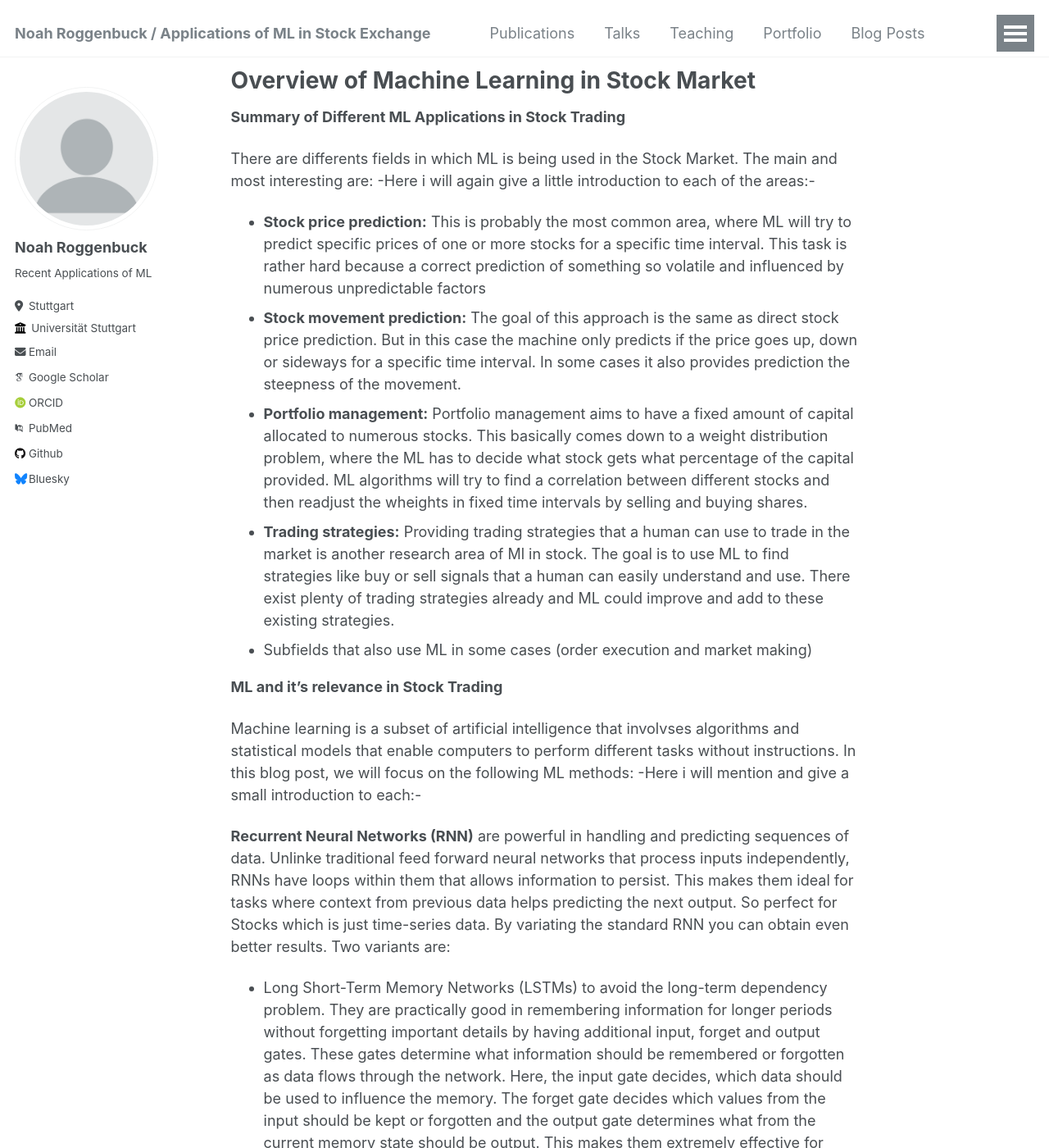
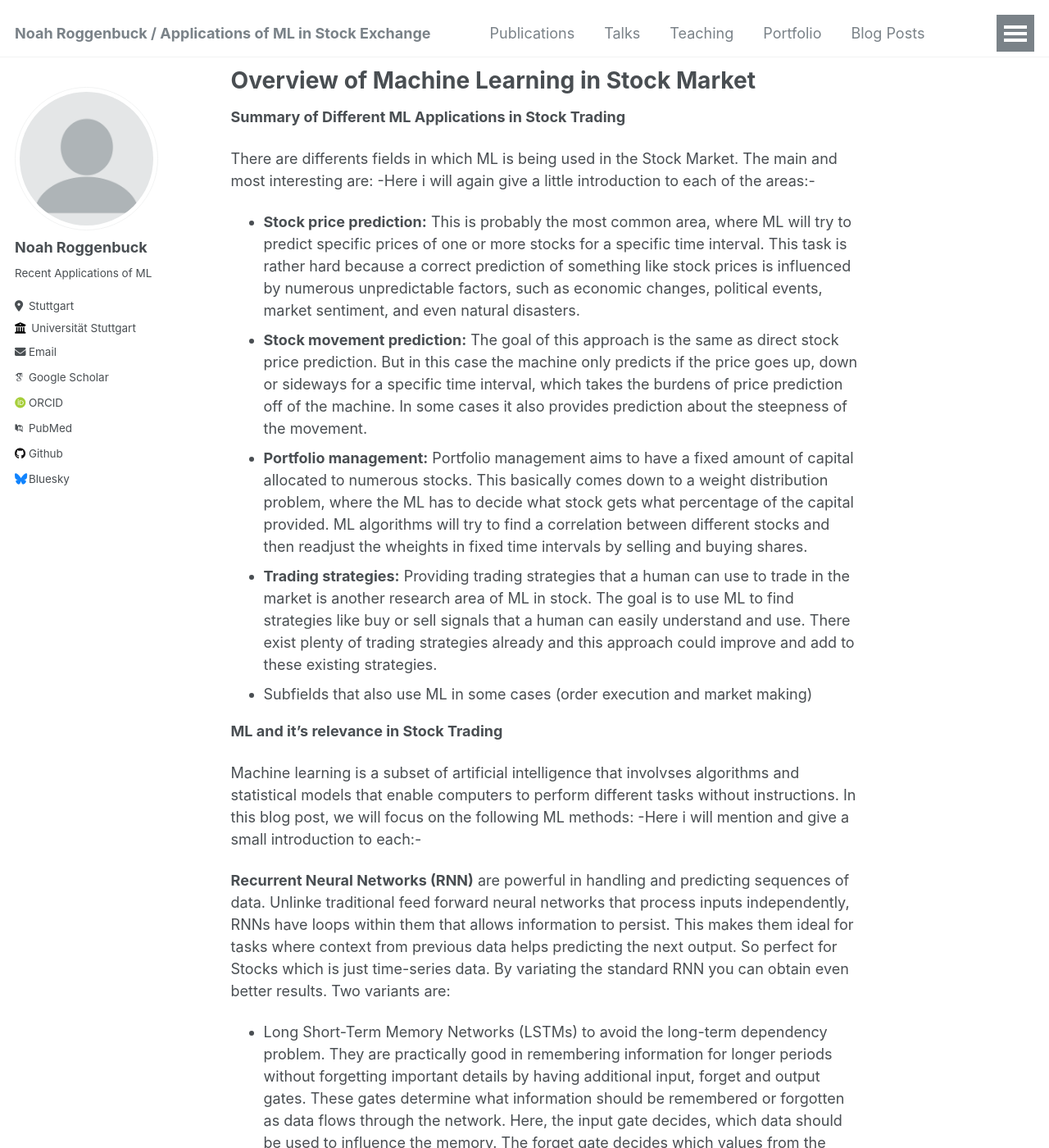
Before and after one commit to noahrog02/noahrog02.github.io, a Jekyll site: the page built from _pages/about.md, in a window 1280 px wide and 1400 px high, scrolled down 877 px. Shown: the whole window at 82% size. Built offline with Jekyll 4.4.1, drawn with Linux system fonts in a browser that asks for light colours; some web fonts are replaced.

Commit message:
Update about.md

```diff
--- a/_pages/about.md
+++ b/_pages/about.md
@@ -28,10 +28,10 @@ Overview of Machine Learning in Stock Market
 
 There are differents fields in which ML is being used in the Stock Market. The main and most interesting are:
 -Here i will again give a little introduction to each of the areas:-
-- **Stock price prediction:** This is probably the most common area, where ML will try to predict specific prices of one or more stocks for a specific time interval. This task is rather hard because a correct prediction of something so volatile and influenced by numerous unpredictable factors
-- **Stock movement prediction:** The goal of this approach is the same as direct stock price prediction. But in this case the machine only predicts if the price goes up, down or sideways for a specific time interval. In some cases it also provides prediction the steepness of the movement.
+- **Stock price prediction:** This is probably the most common area, where ML will try to predict specific prices of one or more stocks for a specific time interval. This task is rather hard because a correct prediction of something like stock prices is influenced by numerous unpredictable factors, such as economic changes, political events, market sentiment, and even natural disasters.
+- **Stock movement prediction:** The goal of this approach is the same as direct stock price prediction. But in this case the machine only predicts if the price goes up, down or sideways for a specific time interval, which takes the burdens of price prediction off of the machine. In some cases it also provides prediction about the steepness of the movement.
 - **Portfolio management:** Portfolio management aims to have a fixed amount of capital allocated to numerous stocks. This basically comes down to a weight distribution problem, where the ML has to decide what stock gets what percentage of the capital provided. ML algorithms will try to find a correlation between different stocks and then readjust the wheights in fixed time intervals by selling and buying shares.
-- **Trading strategies:** Providing trading strategies that a human can use to trade in the market is another research area of Ml in stock. The goal is to use ML to find strategies like buy or sell signals that a human can easily understand and use. There exist plenty of trading strategies already and ML could improve and add to these existing strategies.
+- **Trading strategies:** Providing trading strategies that a human can use to trade in the market is another research area of ML in stock. The goal is to use ML to find strategies like buy or sell signals that a human can easily understand and use. There exist plenty of trading strategies already and this approach could improve and add to these existing strategies.
 - Subfields that also use ML in some cases (order execution and market making)
 
 **ML and it's relevance in Stock Trading**
```
